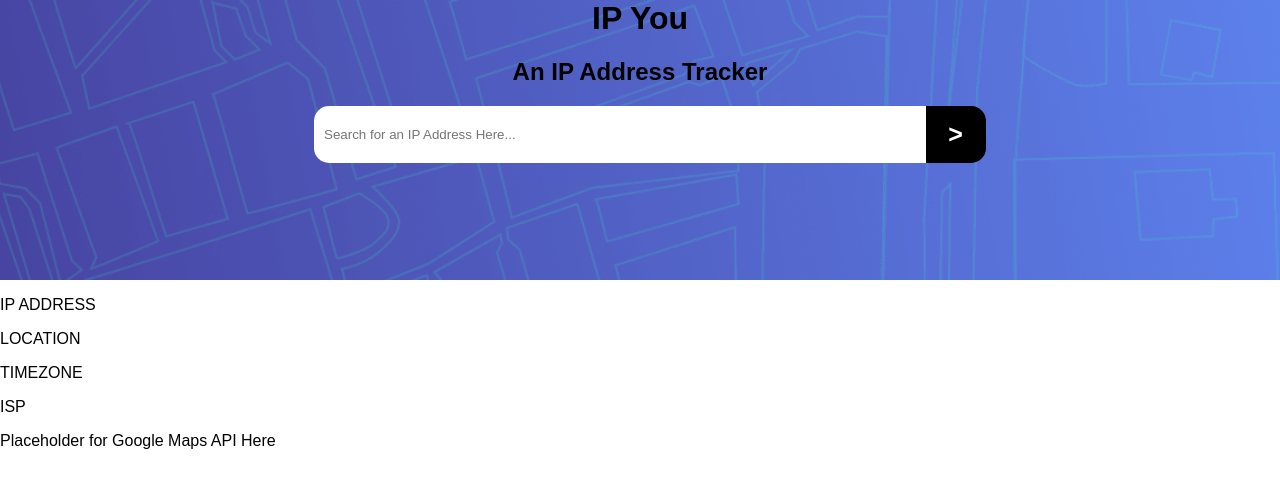
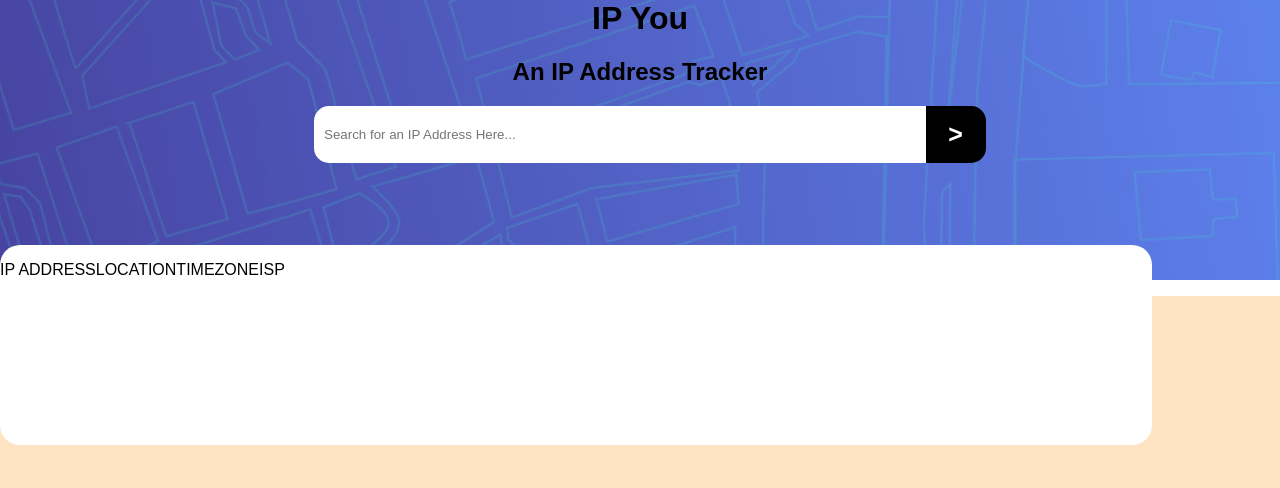
Before and after one commit to kabocha23/ip-address-tracker, a React (Create React App) app: page / in a window 1280 px wide. Shown: the top 488 px of the page. Built offline with nearby package versions, Linux system fonts and the light colour scheme.

Commit message:
added styles

```diff
--- a/src/App.css
+++ b/src/App.css
@@ -7,6 +7,7 @@ body, html {
 .App {
   width: 100vw;
   font-family: 'Poppins', sans-serif;
+  position: relative;
 }
 
 .fixed-pos {
--- a/src/components/2. IPAddyRes/IPAddyRes.css
+++ b/src/components/2. IPAddyRes/IPAddyRes.css
@@ -0,0 +1,11 @@
+.ipAddyRes-container {
+    position: absolute;
+    display: flex;
+    flex-flow: row wrap;
+    height: 200px;
+    width: 90%;
+    max-width: 1281px;
+    background-color: white;
+    border-radius: 20px;
+    top: 30%;
+}
--- a/src/components/3. IPAddyMap/IPAddyMap.css
+++ b/src/components/3. IPAddyMap/IPAddyMap.css
@@ -0,0 +1,4 @@
+.ipAddyMap-container {
+    height: 65vh;
+    background-color: bisque;
+}
```
